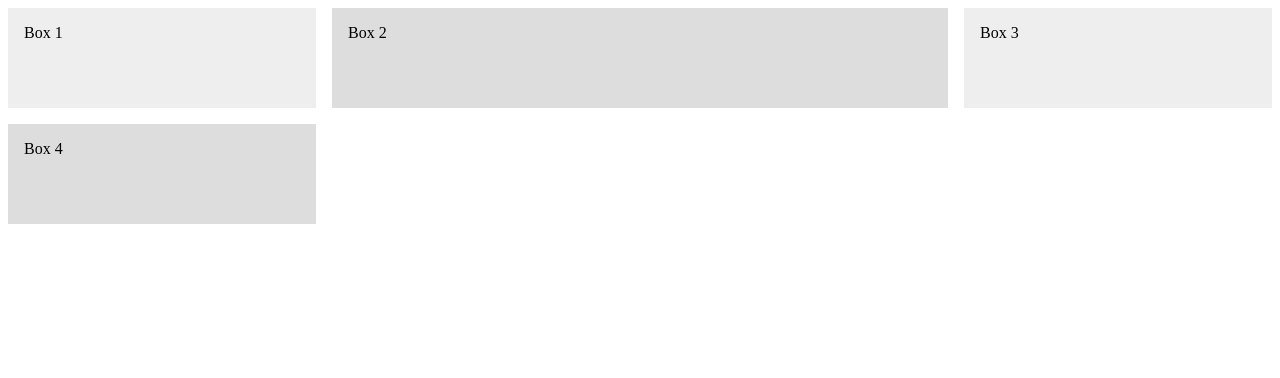
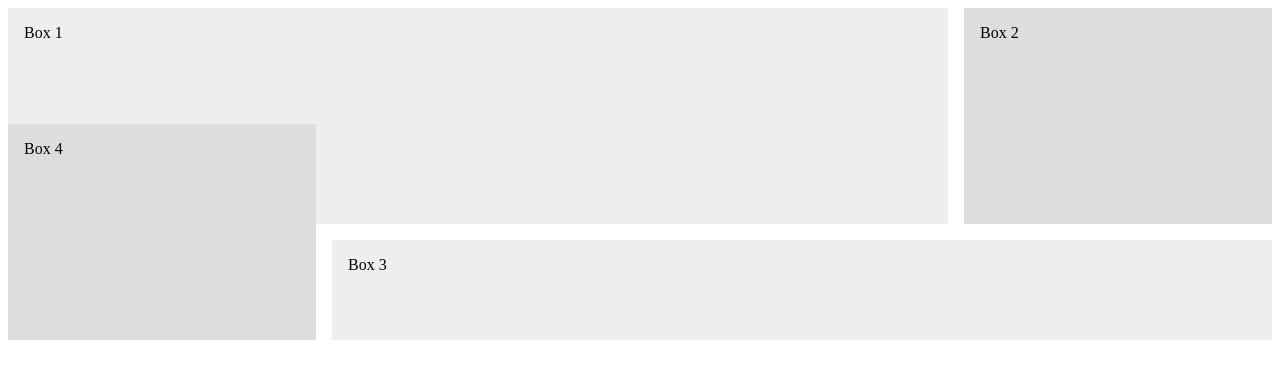
Before and after one commit to zwhrcx0612/CSS-Grid, a plain HTML site: page index3.html in a window 1280 px wide. Drawn offline with Linux system fonts and the light colour scheme.

Commit message:
grid-column、grid-row

```diff
--- a/index3.html
+++ b/index3.html
@@ -23,6 +23,27 @@
         .wrapper > div:nth-child(odd) {
             background-color: #eee;
         }
+        .box1{
+            grid-column:1/3;
+            grid-row: 1/3;
+            /* align-self: start; */
+        }
+
+        .box2{
+            grid-column:3;
+            grid-row: 1/3;
+            /* align-self: end; */
+        }
+        .box3{
+            grid-column: 2/4;
+            grid-row: 3;
+            /* justify-self: end; */
+        }
+        .box4 {
+            grid-column: 1;
+            grid-row: 2/4;
+            /* justify-self: start; */
+        }
 
     </style>
 </head>
```
